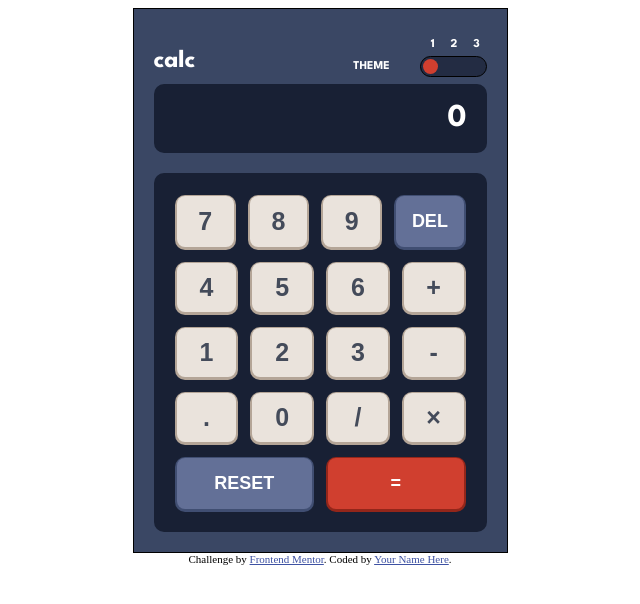
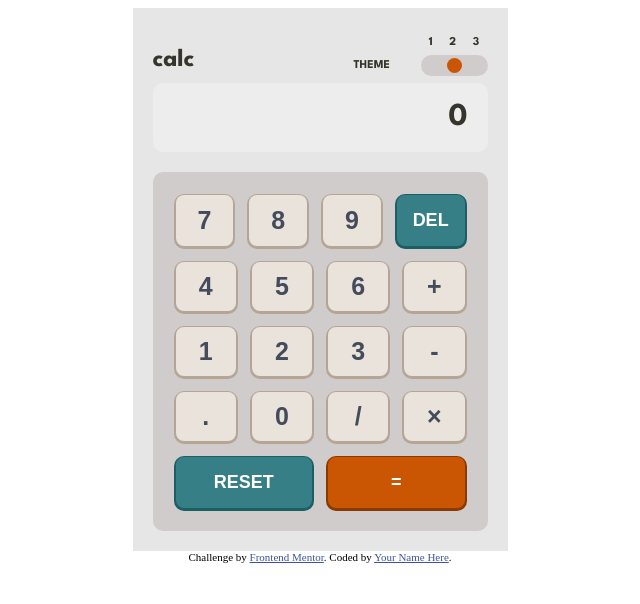
Before and after one commit to ajay117/calculator-app, a plain HTML site: page index.html in a window 1280 px wide. Both pictures are taken after a click on the element 750 px from the left and 66 px from the top of the page. Shown: the whole page, without its empty margins (320-960 px from the left). Drawn offline with Linux system fonts and the light colour scheme.

Commit message:
Add second theme to project

```diff
--- a/index.css
+++ b/index.css
@@ -10,7 +10,6 @@ main {
   max-width: 375px;
   margin: 0 auto;
   padding: 40px 20px 20px;
-  border: 1px solid black;
   background-color: hsl(222, 26%, 31%);
   font-family: "League Spartan", sans-serif;
 }
@@ -35,7 +34,6 @@ main {
   font-size: 25px;
 }
 
-
 .header__right {
   flex: 2;
   font-weight: 500;
@@ -58,9 +56,10 @@ main {
 }
 
 .theme__box {
+  display: flex;
+  justify-content: space-evenly;
   position: relative;
-  border: 1px solid black;
-  padding: 2px 2px;
+  padding: 3px 2px;
   border-radius: 35px;
   background-color: hsl(223, 31%, 20%);
 }
@@ -177,3 +176,51 @@ main {
 .calculator__btn:active {
   font-size: 22px;
 }
+
+/* || Theme 2 */
+
+.theme2.theme__box {
+  background-color: hsl(0, 5%, 81%);
+}
+
+.theme2.circle {
+  background-color: hsl(25, 98%, 40%);
+}
+
+.theme2.circle:active {
+  background-color: hsl(27deg 95% 59%);
+}
+
+main.theme2 {
+  background-color: hsl(0, 0%, 90%);
+}
+
+.theme2.header__left,
+.theme2.header__right {
+  color: hsl(60, 10%, 19%);
+}
+
+.theme2.calculator__screen {
+  background-color: hsl(0, 0%, 93%);
+  color: hsl(60, 10%, 19%);
+}
+
+.theme2.calculator__keypad {
+  background-color: hsl(0, 5%, 81%);
+}
+
+.theme2.btn__delete,
+.theme2.btn__reset {
+  background-color:  hsl(185, 42%, 37%);
+  box-shadow: 0 1px 0px 2px hsl(185, 58%, 25%);
+}
+
+.theme2.btn__equal {
+  background-color: hsl(25, 98%, 40%);
+  box-shadow: 0 1px 0px 2px hsl(25, 99%, 27%);
+}
+
+/* || Helper classes */
+.hide-visibility {
+  visibility: hidden;
+}
--- a/index.html
+++ b/index.html
@@ -42,8 +42,8 @@
                 <p>3</p>
               </div>
               <div><span class="circle"></span></div>
-              <div></div>
-              <div></div>
+              <div><span class="circle hide-visibility"></span></div>
+              <div><span class="circle hide-visibility"></span></div>
             </div>
           </div>
         </div>
--- a/index.js
+++ b/index.js
@@ -8,6 +8,7 @@ let calculatorObj = {
   resetBtn: document.querySelector(".btn__reset"),
   deleteBtn: document.querySelector(".btn__delete"),
   perform: "",
+  theme: "one",
 };
 
 const performFunction = (name) => {
@@ -84,3 +85,65 @@ calculatorObj.deleteBtn.addEventListener("click", () => {
     calculatorScreen.textContent = calculatorObj.num2 || 0;
   }
 });
+
+let toggleButtons = document.querySelectorAll(".circle");
+toggleButtons.forEach((btn, index) => {
+  btn.addEventListener("click", () => {
+    if (index === 0) calculatorObj.theme = "two";
+    if (index === 1) calculatorObj.theme = "three";
+    if (index === 2) calculatorObj.theme = "one";
+
+    let nextSibling;
+    if (!btn.classList.contains("hide")) {
+      btn.classList.add("hide-visibility");
+      if (toggleButtons.length - 1 !== index) {
+        nextSibling = toggleButtons[index + 1];
+        nextSibling.classList.toggle("hide-visibility");
+      } else {
+        nextSibling = toggleButtons[0];
+        nextSibling.classList.toggle("hide-visibility");
+        calculatorObj.theme = "one";
+      }
+    }
+
+    if (calculatorObj.theme === "two") {
+      let themeBox = document.querySelector(".theme__box");
+      let main = document.querySelector('main');
+      let headerLeft = document.querySelector('.header__left');
+      let headerRight = document.querySelector('.header__right');
+      let calculatorScreen = document.querySelector('.calculator__screen');
+      let calculatorKeypad = document.querySelector('.calculator__keypad');
+      let deleteBtn = document.querySelector('.btn__delete');
+      let resetBtn = document.querySelector('.btn__reset');
+      let equalBtn = document.querySelector('.btn__equal');
+
+      themeBox.classList.remove("theme");
+      themeBox.classList.add("theme2");
+      nextSibling.classList.add("theme2");
+
+      main.classList.remove("theme3");
+      main.classList.add("theme2");
+
+      headerLeft.classList.remove('theme3')
+      headerLeft.classList.add('theme2');
+
+      headerRight.classList.remove('theme3')
+      headerRight.classList.add('theme2');
+
+      calculatorScreen.classList.remove('theme3')
+      calculatorScreen.classList.add('theme2');
+
+      calculatorKeypad.classList.remove('theme3')
+      calculatorKeypad.classList.add('theme2');
+
+      deleteBtn.classList.remove('theme3')
+      deleteBtn.classList.add('theme2');
+
+      resetBtn.classList.remove('theme3')
+      resetBtn.classList.add('theme2');
+
+      equalBtn.classList.remove('theme3')
+      equalBtn.classList.add('theme2');
+    }
+  });
+});
```
